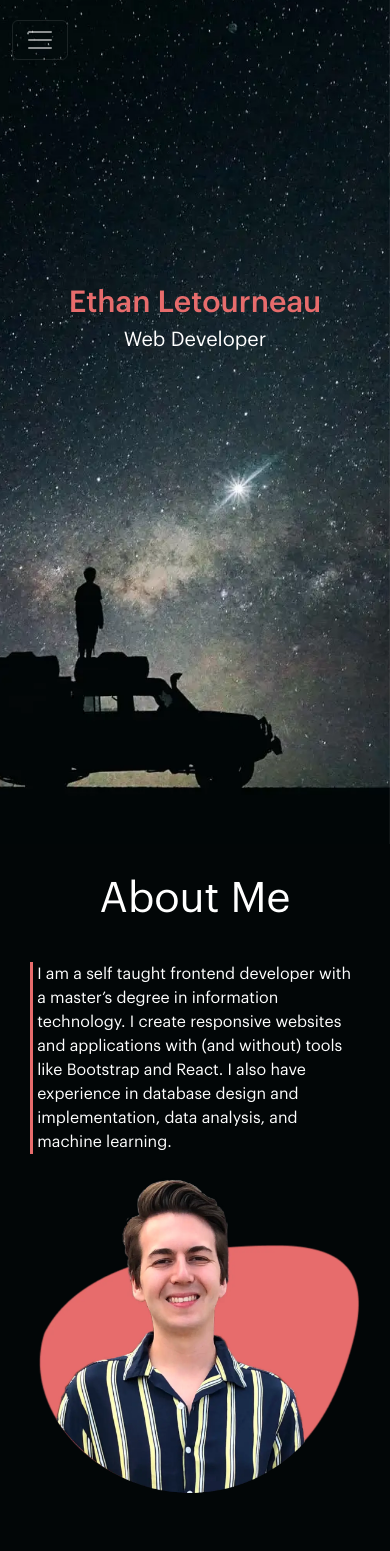
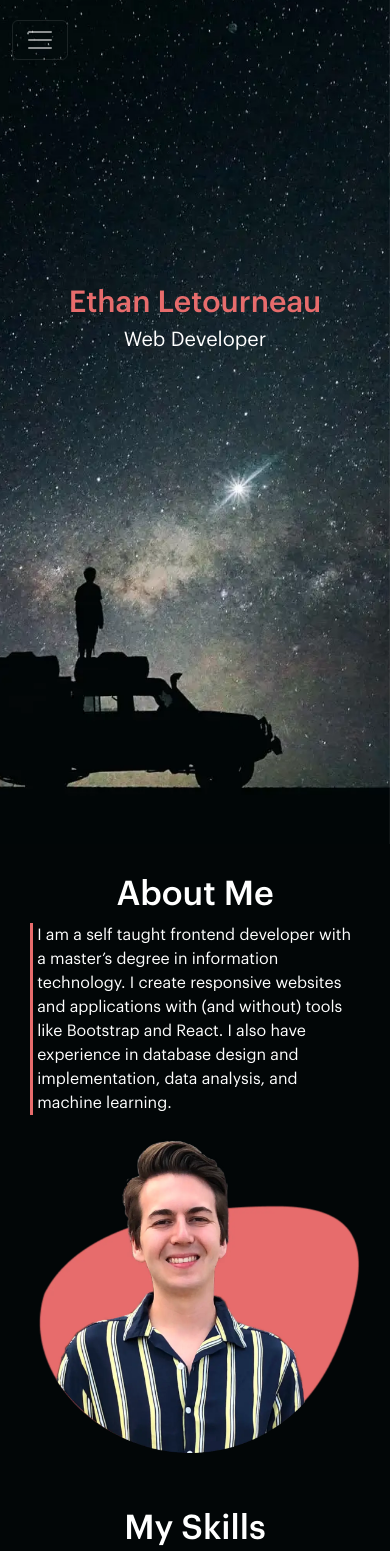
Before and after one commit to ethan-letourneau1997/my-website, a React (Create React App) app: page / in a window 390 px wide. Shown: the top 1551 px of the page. Built offline with nearby package versions, Linux system fonts and the light colour scheme.

Commit message:
adjust mobile font size

```diff
--- a/src/App.css
+++ b/src/App.css
@@ -136,11 +136,6 @@ html {
   flex-direction: column;
   align-items: center;
   justify-content: center;
-}
-
-.about-col h2 {
-  font-size: 42px;
-  padding-bottom: 30px;
 }
 
 .about-col p {
@@ -331,10 +326,6 @@ html {
   ); */
 }
 
-.proj-header-cont h2 {
-  font-size: 45px;
-}
-
 .proj-cont {
   background-color: #020607;
   /* background-color: #262628; */
@@ -430,10 +421,6 @@ html {
   border-left: 2px solid #e76c6c;
   padding-left: 20px;
   margin-bottom: 20px;
-}
-
-.project-header h2 {
-  font-size: 1.8rem;
 }
 
 .project-header h3 {
@@ -542,14 +529,18 @@ html {
 }
 
 @media only screen and (max-width: 600px) {
+  /* General */
+  .section-header {
+    font-size: 34px;
+  }
+
   /* Homepage */
-  @media only screen and (max-width: 600px) {
-    .homepage-container h1 {
-      font-size: 30px;
-    }
-    .homepage-container h2 {
-      font-size: 20px;
-    }
+
+  .homepage-container h1 {
+    font-size: 30px;
+  }
+  .homepage-container h2 {
+    font-size: 20px;
   }
 
   /* About */
@@ -581,6 +572,29 @@ html {
   .skills-container p {
     font-size: 16px;
     margin-bottom: 0;
+  }
+
+  /* Projects */
+
+  .project-header h2 {
+    font-size: 25px;
+  }
+
+  .project-header h3 {
+    font-size: 20px;
+  }
+
+  .img-div {
+    height: 40vh;
+    width: 100%;
+  }
+
+  .proj-skills {
+    font-size: 16px;
+  }
+
+  .proj-skills svg {
+    font-size: 22px;
   }
 }
 
--- a/src/Components/About.jsx
+++ b/src/Components/About.jsx
@@ -21,7 +21,7 @@ export default function About() {
       <Container className="about-container" id="about" fluid>
         <Row id="about">
           <Col xl={6} lg={6} md={12} className="about-col">
-            <h2>About Me</h2>
+            <h2 className="section-header">About Me</h2>
             <p>
               I am a self taught frontend developer with a master’s degree in
               information technology. I create responsive websites and
@@ -37,7 +37,7 @@ export default function About() {
       </Container>
       <Container fluid className="skills-container">
         <Row>
-          <h2 className="skills-head skill-col d-flex justify-content-center align-items-center">
+          <h2 className="section-header skill-col d-flex justify-content-center align-items-center">
             My Skills
           </h2>
         </Row>
--- a/src/Components/ProjectsHeader.jsx
+++ b/src/Components/ProjectsHeader.jsx
@@ -4,7 +4,7 @@ export default function ProjectsHeader() {
   return (
     <Container className="proj-header-cont" fluid>
       <Row>
-        <h2 className="d-flex justify-content-center align-items-center">
+        <h2 className="d-flex justify-content-center align-items-center section-header">
           My Projects
         </h2>
       </Row>
--- a/src/Components/Skills.jsx
+++ b/src/Components/Skills.jsx
@@ -7,7 +7,7 @@ export default function Skills() {
   return (
     <Container fluid className="skills-container">
       <Row>
-        <h2 className="skills-head skill-col d-flex justify-content-center align-items-center">
+        <h2 className="section-header skill-col d-flex justify-content-center align-items-center">
           My Skills
         </h2>
       </Row>
```
